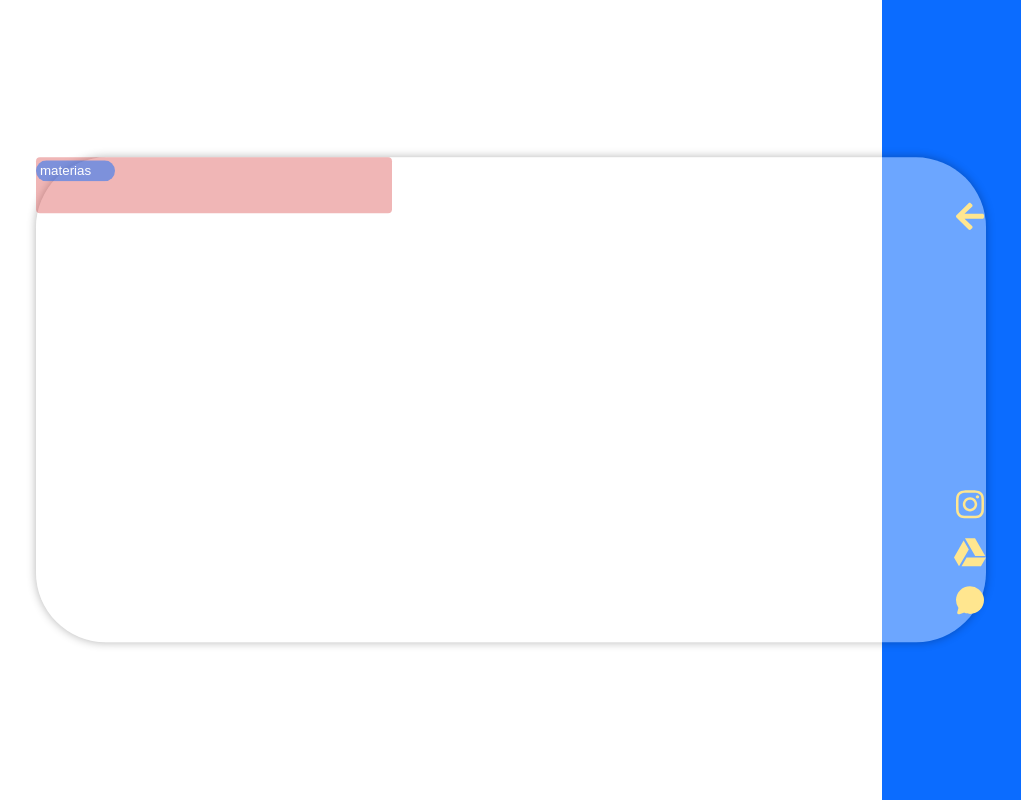
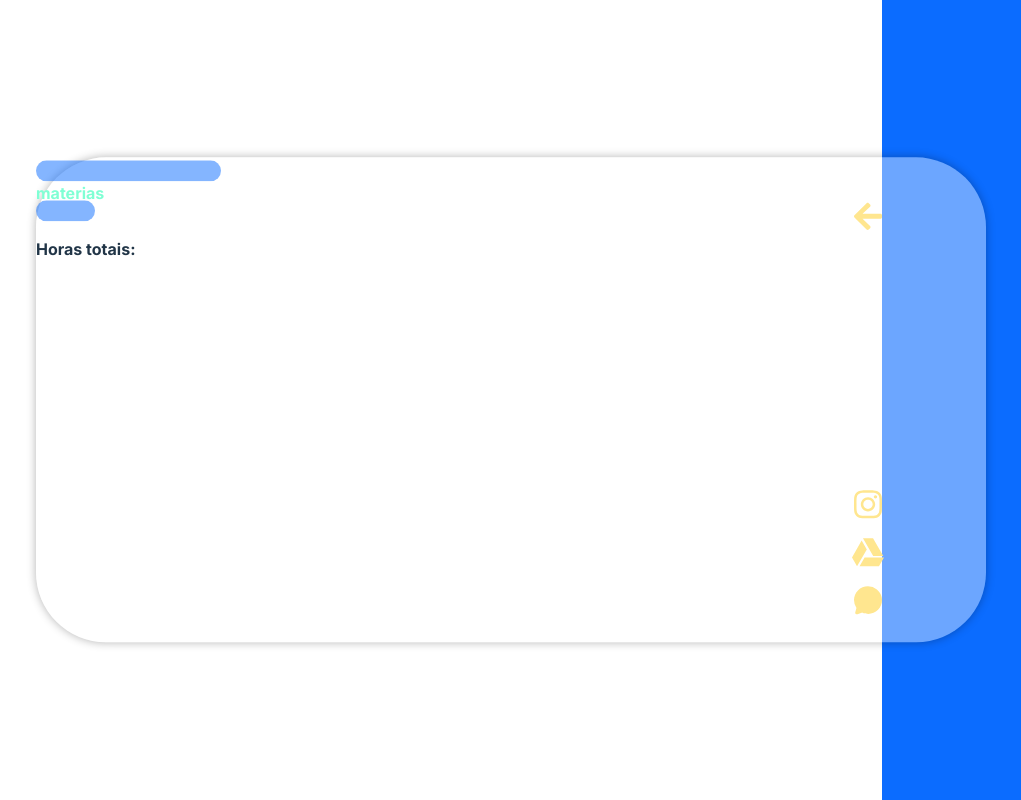
Before and after one commit to nicolashdx/HubLN, a React (Vite) app: page /HubLN/grade in a window 1280 px wide. Shown: the whole page, without its empty margins (129-1150 px from the left). Built offline with nearby package versions, Linux system fonts and the light colour scheme.

Commit message:
upperpart

```diff
--- a/src/gradeplanner.css
+++ b/src/gradeplanner.css
@@ -1,16 +1,21 @@
 .container {
-display: flex;
-flex-direction: row;
+    display: flex;
+    flex-direction: row;
 }
-.field{
-    width: 40%;
-  height: 56px;
-  border-radius: 4px;
-  position: relative;
-  background-color: rgba(206, 15, 15, 0.3);
-  transition: 0.3s all;
+
+.upperpats{
+    min-width:950px;
+    height: 50px;
 }
-.field:hover{
-    background-color: rgba(255, 255, 255, 0.45);
-    box-shadow: 0px 4px 20px 0px rgba(0, 0, 0, 0.05);
+.inputbox{
+    width:20%;
+    height: 40px;
 }
+.inputbox input{
+    width:auto;
+    height:auto;
+    outline:none;
+}
+.inputbox span{
+    color:aquamarine;
+}
--- a/src/gradeplanner.jsx
+++ b/src/gradeplanner.jsx
@@ -12,13 +12,19 @@ function GradePlanner() {
     <>
       <div className='retangulo_in'></div>
       <div className='container'>
-        <div className= 'field'>
+        <div className='upperparts'>
+        <div className='inputbox'>
         <input
          type="text"
-         placeholder="materias"/>
-
+         required="required"/>
+         <span>materias</span>
           </div>
-
+          <input></input>
+          <div className='totalhoras'>
+            <p> Horas totais:</p>
+            <p className='horas'></p>
+          </div>
+          </div>
         <Navbar />
       </div>
     </>
```
